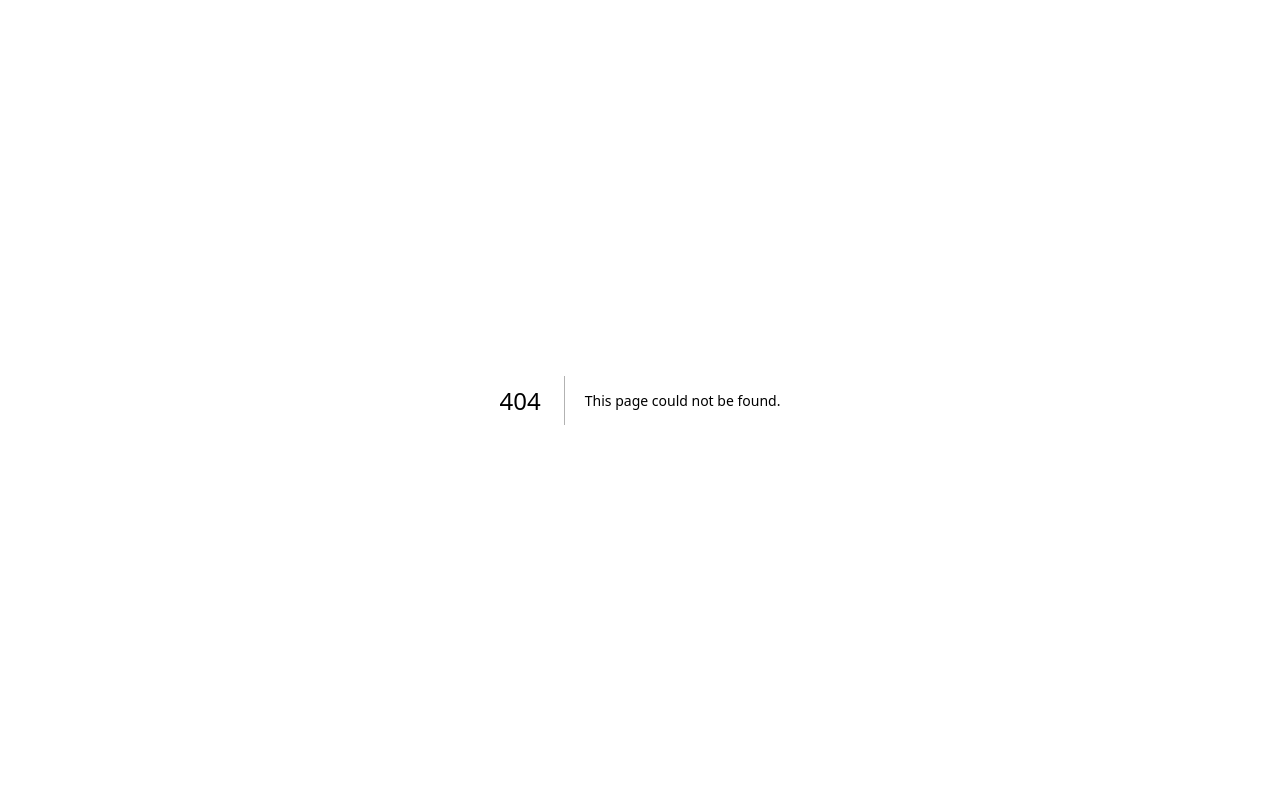
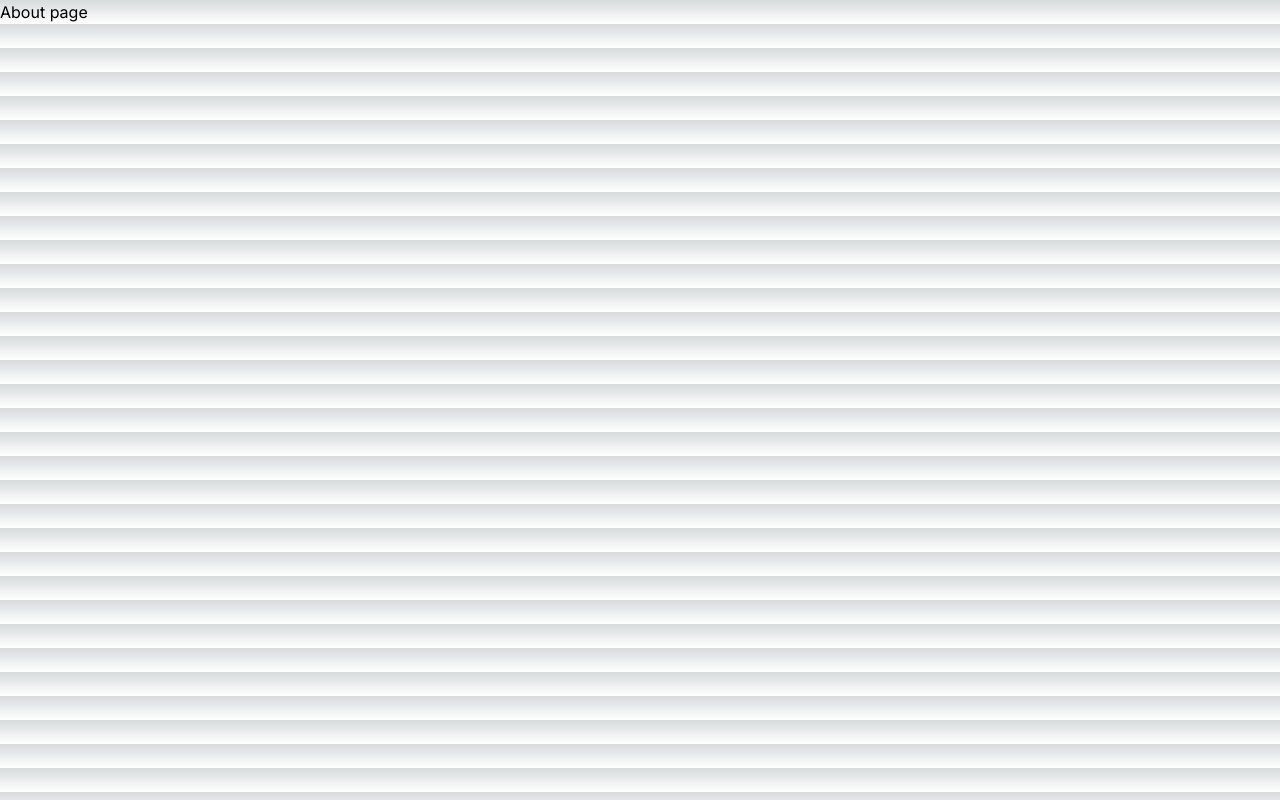
Before and after one commit to exxedridel/mern-next-13.4.2, a Next.js app: page /about in a window 1280 px wide. Before the commit this address had no page. Built offline with nearby package versions, Linux system fonts and the light colour scheme.

Commit message:
ADD Next 13 latest installation

```diff
--- /dev/null
+++ b/src/app/about/page.js
@@ -0,0 +1,9 @@
+
+
+function About() {
+    return (
+        <h1>About page</h1>
+    )
+}
+
+export default About;
```
